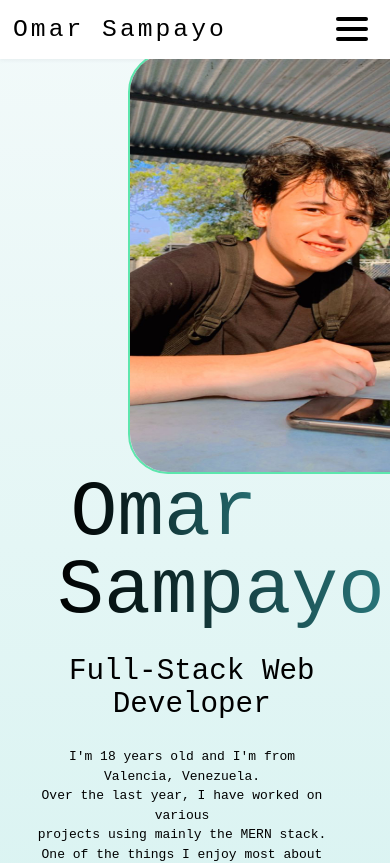
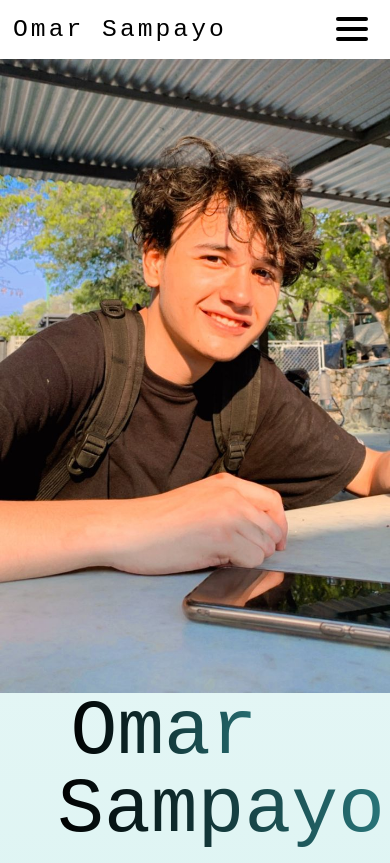
Before and after one commit to Omarx32/Portfolio-Fase-1, a React (Vite) app: page / in a window 390 px wide. Shown: the top 863 px of the page. Built offline with nearby package versions, Linux system fonts and the light colour scheme.

Commit message:
responsive 90%

```diff
--- a/src/Components/View.module.css
+++ b/src/Components/View.module.css
@@ -1,12 +1,3 @@
-.imgMe{
- width: 40vh;
- height: 50vh;
- margin-right: 20rem;
- margin-left: 10rem;
- margin-top: 4rem;
- border-radius: 40px;
- border: 2px solid rgb(93, 230, 173) ;
-}
 
 .parrafo{
     line-height: 1.2; /* Ajusta según tus necesidades */
@@ -49,12 +40,16 @@
   border: 1px solid #fff;
   border-radius: 20px;
 }
-@media only screen and (max-width: 520px) {
- .imgMe{
-  display: flex;
-  justify-content: center;
-  align-items: center;
- }
+@media only screen and (min-width: 520px) {
+  .imgMe{
+    width: 40vh;
+    height: 50vh;
+    margin-right: 20rem;
+    margin-left: 10rem;
+    margin-top: 4rem;
+    border-radius: 40px;
+    border: 2px solid rgb(93, 230, 173) ;
+   }
 
 
 }
```
